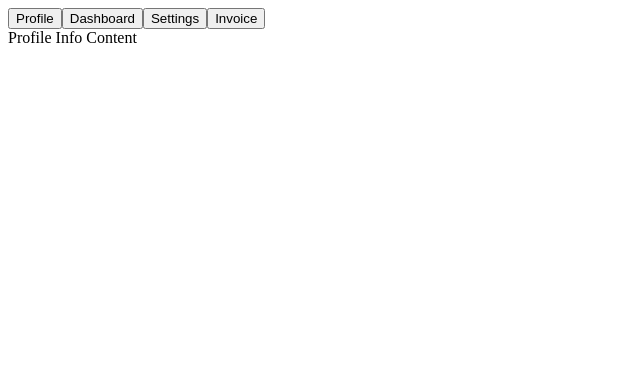
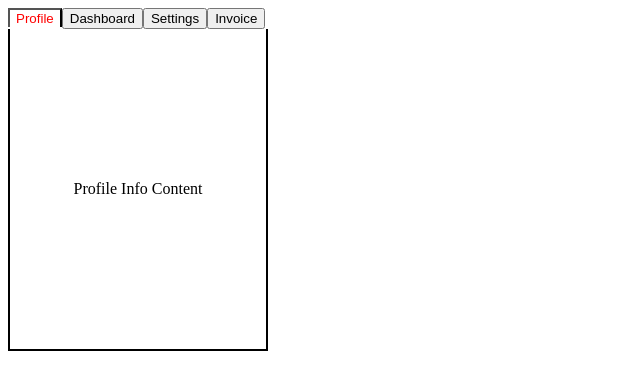
Before and after one commit to adarshjha-exe/ReactJS-Machine-Coding, a React (Vite) app: page / in a window 1280 px wide. Shown: the top 390 px of the page, without its empty margins (0-640 px from the left). Built offline with nearby package versions, Linux system fonts and the light colour scheme.

Commit message:
Add tab change handler and styling for active tabs

```diff
--- a/src/App.jsx
+++ b/src/App.jsx
@@ -23,9 +23,14 @@ const tabsData = [
 ];
 
 function App() {
+
+const onTabChange = (index)=>{
+  console.log("Tab changed and index is : ",index);
+}
+
   return (
     <>
-      <Tabs tabsData={tabsData} />
+      <Tabs tabsData={tabsData} onTabChange={onTabChange}/>
     </>
   );
 }
--- a/src/components/3-Tabs/Tabs.jsx
+++ b/src/components/3-Tabs/Tabs.jsx
@@ -1,6 +1,8 @@
 import { useState } from 'react';
+import './tabs.css';
 
-const Tabs = ({ tabsData }) => {
+const Tabs = ({ tabsData, onTabChange }) => {
+  //   console.log(onTabChange);
   const [currentIdx, setCurrentIdx] = useState(0);
   return (
     <div>
@@ -9,8 +11,10 @@ const Tabs = ({ tabsData }) => {
         {tabsData.map((item, index) => {
           return (
             <button
+              className={`${index === currentIdx ? 'active' : ''}`}
               onClick={() => {
                 setCurrentIdx(index);
+                onTabChange(index);
               }}
             >
               {item.label}
@@ -18,7 +22,7 @@ const Tabs = ({ tabsData }) => {
           );
         })}
       </div>
-      <div>
+      <div className='tabs__content'>
         {/* content */}
         {tabsData[currentIdx].content}
       </div>
--- /dev/null
+++ b/src/components/3-Tabs/tabs.css
@@ -0,0 +1,15 @@
+.tabs__content {
+  border: 2px solid black;
+  height: 20rem;
+  width: 16rem;
+  border-top: none;
+  display: flex;
+  align-items: center; /* vertical center*/
+  justify-content: center; /* Horizontal center*/
+}
+
+.active {
+  border-bottom: none;
+  color: red;
+  background-color: white;
+}
```
